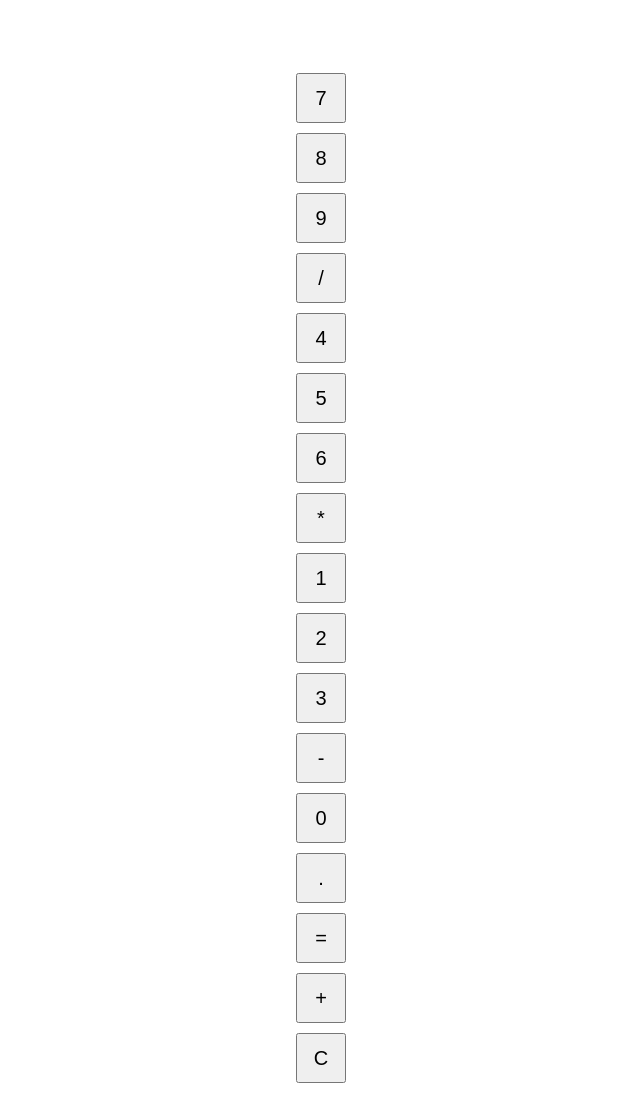
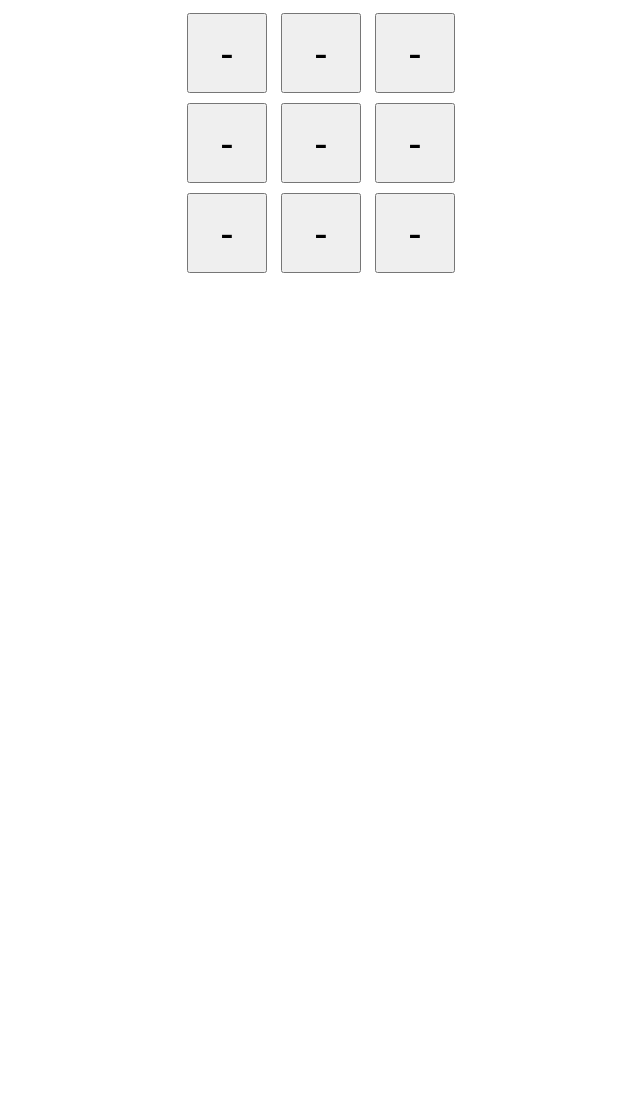
Before and after one commit to Andrea19946/tris_game, a plain HTML site: page index.html in a window 1280 px wide. Shown: the whole page, without its empty margins (319-959 px from the left). After the commit the page ends 800 px from the top, so only its background shows below. Drawn offline with Linux system fonts and the light colour scheme.

Commit message:
Update index.html

```diff
--- a/index.html
+++ b/index.html
@@ -1,7 +1,8 @@
+
 
 <html>
 <head>
-	<title>Calculator</title>
+	<title>Tic Tac Toe</title>
 	<style>
 		.container {
 			display: flex;
@@ -9,58 +10,75 @@
 			align-items: center;
 		}
 		button {
-			width: 50px;
-			height: 50px;
+			width: 80px;
+			height: 80px;
+			font-size: 40px;
 			margin: 5px;
-			font-size: 20px;
-		}
-		#result {
-			width: 210px;
-			height: 50px;
-			margin-bottom: 10px;
-			font-size: 30px;
-			text-align: right;
-			padding-right: 10px;
 		}
 	</style>
 </head>
 <body>
 	<div class="container">
-		<div id="result"></div>
-		<button onclick="addToResult('7')">7</button>
-		<button onclick="addToResult('8')">8</button>
-		<button onclick="addToResult('9')">9</button>
-		<button onclick="addToResult('/')">/</button>
-		<button onclick="addToResult('4')">4</button>
-		<button onclick="addToResult('5')">5</button>
-		<button onclick="addToResult('6')">6</button>
-		<button onclick="addToResult('*')">*</button>
-		<button onclick="addToResult('1')">1</button>
-		<button onclick="addToResult('2')">2</button>
-		<button onclick="addToResult('3')">3</button>
-		<button onclick="addToResult('-')">-</button>
-		<button onclick="addToResult('0')">0</button>
-		<button onclick="addToResult('.')">.</button>
-		<button onclick="calculate()">=</button>
-		<button onclick="addToResult('+')">+</button>
-		<button onclick="clearResult()">C</button>
+		<div>
+			<button id="0" onclick="play(this)">-</button>
+			<button id="1" onclick="play(this)">-</button>
+			<button id="2" onclick="play(this)">-</button>
+		</div>
+		<div>
+			<button id="3" onclick="play(this)">-</button>
+			<button id="4" onclick="play(this)">-</button>
+			<button id="5" onclick="play(this)">-</button>
+		</div>
+		<div>
+			<button id="6" onclick="play(this)">-</button>
+			<button id="7" onclick="play(this)">-</button>
+			<button id="8" onclick="play(this)">-</button>
+		</div>
 	</div>
 	<script>
-		let result = "";
+		let currentPlayer = "X";
+		let gameOver = false;
 
-		function addToResult(value) {
-			result += value;
-			document.getElementById("result").innerText = result;
+		function play(button) {
+			if (!gameOver && button.innerText == "-") {
+				button.innerText = currentPlayer;
+				if (checkWin()) {
+					alert(currentPlayer + " wins!");
+					gameOver = true;
+				} else if (checkTie()) {
+					alert("Tie game!");
+					gameOver = true;
+				} else {
+					currentPlayer = currentPlayer == "X" ? "O" : "X";
+				}
+			}
 		}
 
-		function calculate() {
-			result = eval(result);
-			document.getElementById("result").innerText = result;
+		function checkWin() {
+			let cells = document.querySelectorAll("button");
+			let winConditions = [
+				[0, 1, 2], [3, 4, 5], [6, 7, 8], // rows
+				[0, 3, 6], [1, 4, 7], [2, 5, 8], // columns
+				[0, 4, 8], [2, 4, 6] // diagonals
+			];
+			for (let condition of winConditions) {
+				if (cells[condition[0]].innerText != "-" &&
+					cells[condition[0]].innerText == cells[condition[1]].innerText &&
+					cells[condition[1]].innerText == cells[condition[2]].innerText) {
+					return true;
+				}
+			}
+			return false;
 		}
 
-		function clearResult() {
-			result = "";
-			document.getElementById("result").innerText = result;
+		function checkTie() {
+			let cells = document.querySelectorAll("button");
+			for (let cell of cells) {
+				if (cell.innerText == "-") {
+					return false;
+				}
+			}
+			return true;
 		}
 	</script>
 </body>
```
